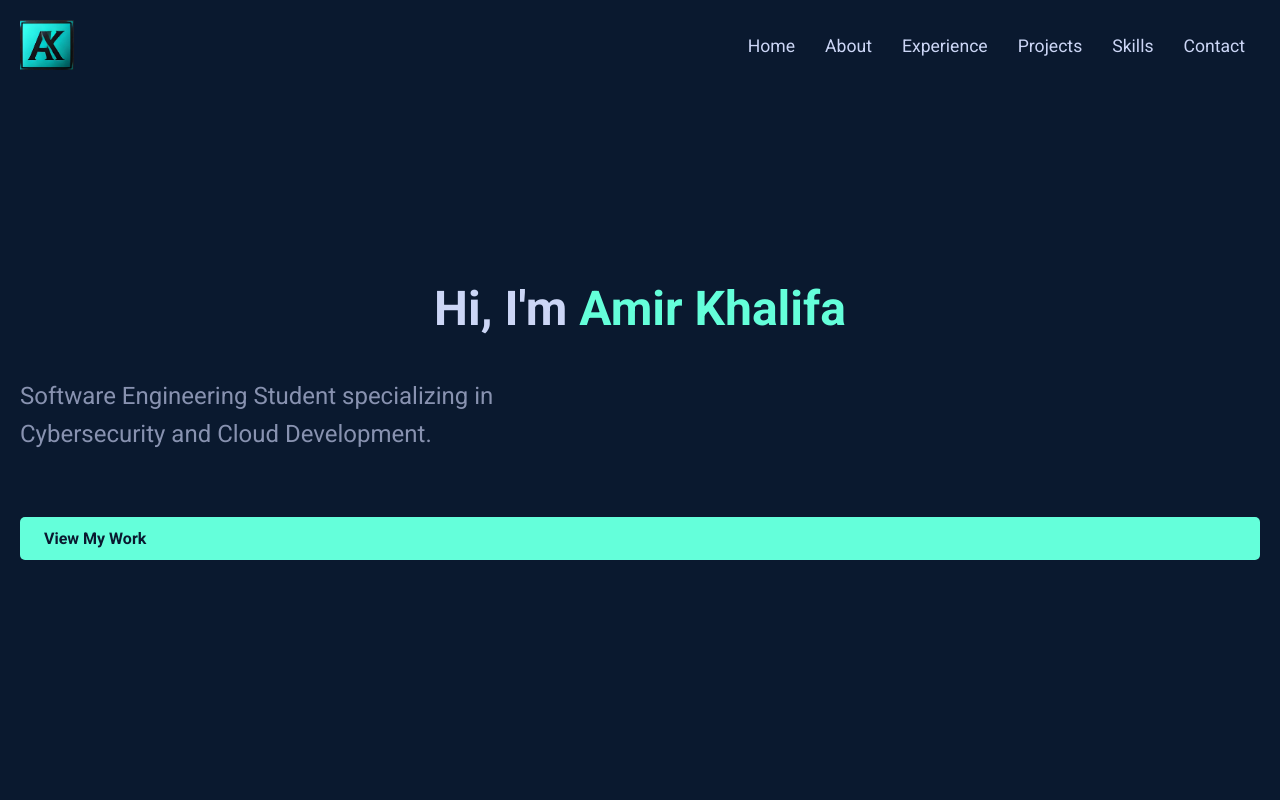
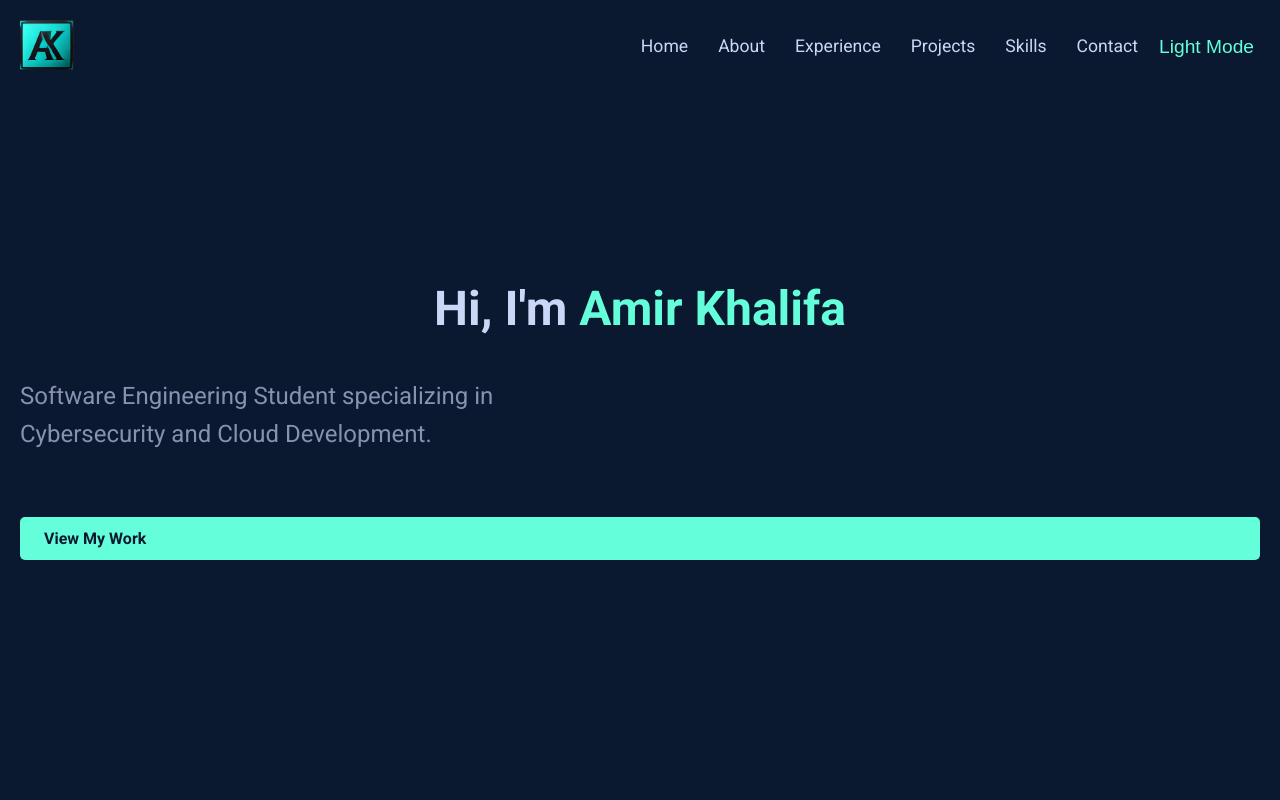
Before and after one commit to amirkhalifa285/my-portfolio, a React (Create React App) app: page / in a window 1280 px wide. Shown: the top 800 px of the page. Built offline with nearby package versions, Linux system fonts and the light colour scheme.

Commit message:
add dark/light mode

```diff
--- a/src/App.js
+++ b/src/App.js
@@ -1,8 +1,8 @@
-import React from 'react';
+import React, { useState } from 'react';
 import { BrowserRouter as Router } from 'react-router-dom'; // Removed unused imports
 import { ThemeProvider } from 'styled-components';
 import GlobalStyle from './components/styles/GlobalStyles';
-import { theme } from './components/styles/Theme';
+import { lightTheme, darkTheme } from './components/styles/Theme';
 import Header from './components/Header';
 import Hero from './components/Hero';
 import About from './components/About';
@@ -13,12 +13,16 @@ import Contact from './components/Contact';
 import Footer from './components/Footer';
 
 function App() {
+  const [isDarkMode, setIsDarkMode] = useState(true);
+
+  const toggleTheme = () => {
+    setIsDarkMode((prevMode) => !prevMode);
+  };
   return (
-    <ThemeProvider theme={theme}>
+    <ThemeProvider theme={isDarkMode ? darkTheme : lightTheme}>
       <Router>
-        {}
         <GlobalStyle />
-        <Header />
+        <Header toggleTheme={toggleTheme} isDarkMode={isDarkMode} />
         <main>
           <Hero />
           <About />
--- a/src/components/Header.js
+++ b/src/components/Header.js
@@ -68,7 +68,19 @@ const NavLink = styled.a`
   }
 `;
 
-function Header() {
+const ThemeToggleButton = styled.button`
+  background: none;
+  border: none;
+  color: ${({ theme }) => theme.colors.primary};
+  cursor: pointer;
+  font-size: 1.2em;
+
+  &:hover {
+    color: ${({ theme }) => theme.colors.accent};
+  }
+`;
+
+function Header({ toggleTheme, isDarkMode }) {
   return (
     <Nav>
       <a href="#hero">
@@ -81,6 +93,9 @@ function Header() {
         <NavLink href="#projects">Projects</NavLink>
         <NavLink href="#skills">Skills</NavLink>
         <NavLink href="#contact">Contact</NavLink>
+        <ThemeToggleButton onClick={toggleTheme}>
+          {isDarkMode ? 'Light Mode' : 'Dark Mode'}
+        </ThemeToggleButton>
       </NavLinks>
     </Nav>
   );
--- a/src/components/styles/Theme.js
+++ b/src/components/styles/Theme.js
@@ -1,4 +1,4 @@
-export const theme = {
+export const darkTheme = {
   colors: {
     background: '#0a192f',
     primary: '#64ffda',
@@ -9,3 +9,15 @@ export const theme = {
     main: 'Roboto, sans-serif',
   },
 };
+
+export const lightTheme = {
+  colors: {
+    background: '#ffffff',
+    primary: '#0a192f',
+    text: '#333333',
+    accent: '#555555',
+  },
+  fonts: {
+    main: 'Roboto, sans-serif',
+  },
+};
```
Lines whose indentation alone changed are shown as unchanged.
